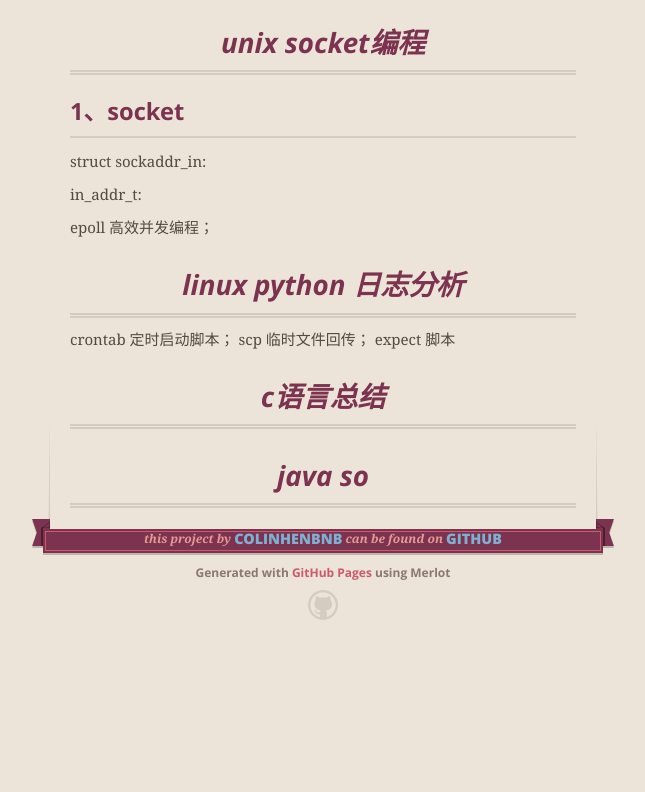
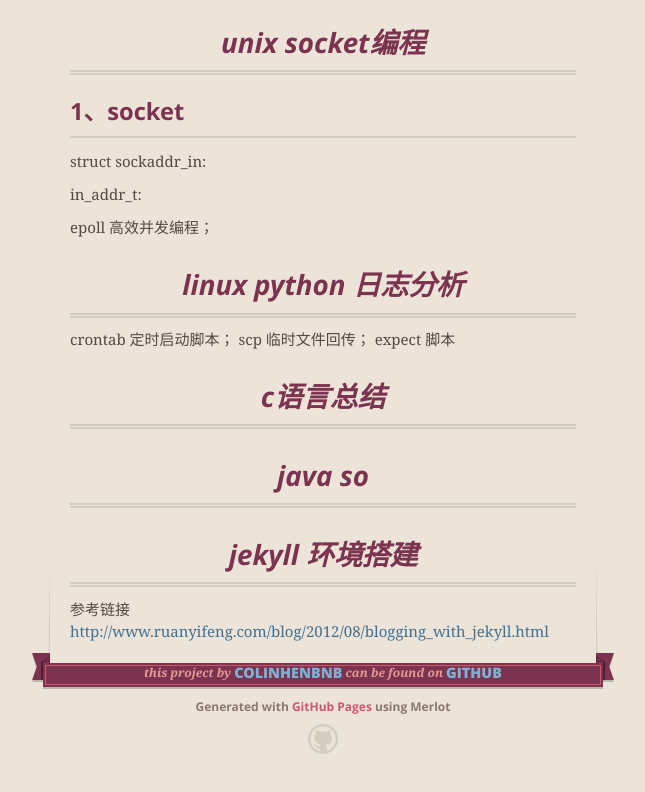
Before and after one commit to colinhenbnb/tmpblog.github.so, a plain HTML site: page index.html in a window 1280 px wide. Shown: the part 1206-1998 px from the top of the page, without its empty margins (317-962 px from the left). Before the commit the page ends 1866 px from the top, so only its background shows below. Drawn offline with nearby package versions, Linux system fonts and the light colour scheme.

```diff
--- a/index.html
+++ b/index.html
@@ -110,6 +110,11 @@ expect 脚本</p>
 
 <h3>
 <a id="java-so" class="anchor" href="#java-so" aria-hidden="true"><span aria-hidden="true" class="octicon octicon-link"></span></a>java so</h3>
+
+<h3>
+<a id="jekyll-环境搭建" class="anchor" href="#jekyll-%E7%8E%AF%E5%A2%83%E6%90%AD%E5%BB%BA" aria-hidden="true"><span aria-hidden="true" class="octicon octicon-link"></span></a>jekyll 环境搭建</h3>
+
+<p>参考链接 <a href="http://www.ruanyifeng.com/blog/2012/08/blogging_with_jekyll.html">http://www.ruanyifeng.com/blog/2012/08/blogging_with_jekyll.html</a></p>
       </section>
 
       <footer>
--- a/params.json
+++ b/params.json
@@ -1,6 +1,6 @@
 {
   "name": "Tmpblog.GitHub.so",
   "tagline": "jekyll is not ok; but i need to write sth about my job",
-  "body": "### Welcome colinhe blog.\r\n由于jekyll 环境还没整好，而我又迫不及待的需求，记录平时工作学习遇到的问题，暂且用此方式记录了\r\n\r\n### mac iterm 环境配置\r\nwindows下一直使用xshell,特别喜欢xshell支持的快捷键输入密码，当然mac下有破解版的secureCRT，但是蛋疼的界面看起来太杂乱了，还是iterm使用起来精简清晰；习惯了使用xshell，当然需要把iterm配置成xshell工作模式啦\r\n#### 1、官网下载iterm2,并安装；\r\n#### 2、配置快捷键\r\n\r\n将快捷键配置为存储的机器名或者对应机器名的几个常用密码，（机器名：shift+F1..n,密码F1..n）使用起来特别方便；\r\n\r\n\tcommand+O打开profile编辑界面；\t\r\n\t创建新的profile或者修改default profile；\r\n\t选择key选项；里面配置对应的快捷键（切记action 选择send text,\\n 标示换行）对应的操作即可\r\n\t\r\n好啦，关闭之后在iterm键入快捷键，即可输入对应的text;\r\n\r\n#### 3、session clone\r\niterm其实并不支持session clone;command+t只能是复制窗口，在办公时候登入relay需要重复输入token密码（一个密码只能输入一次，一般人我不告诉他），也是醉醉的；\r\n\r\n但是，可以用另外的方法替换session clone 的模式；参考：http://www.cnblogs.com/rollenholt/p/4531199.html\r\n\r\n     在~/.ssh里面创建一个config文件\r\n     输入： host *\r\n           ControlMaster auto\r\n           ControlPath ~/.ssh/master-%r@%h:%p\r\n           \r\n这样command + t 即可复制session了\r\n\r\n\r\n\r\n### unix socket编程\r\n#### 1、socket\r\n\r\nstruct sockaddr_in:\r\n\r\nin_addr_t:\r\n\r\nepoll 高效并发编程；\r\n\r\n### linux python 日志分析\r\ncrontab 定时启动脚本；\r\nscp 临时文件回传；\r\nexpect 脚本\r\n\r\n### c语言总结\r\n\r\n\r\n### java so\r\n\r\n",
+  "body": "### Welcome colinhe blog.\r\n由于jekyll 环境还没整好，而我又迫不及待的需求，记录平时工作学习遇到的问题，暂且用此方式记录了\r\n\r\n### mac iterm 环境配置\r\nwindows下一直使用xshell,特别喜欢xshell支持的快捷键输入密码，当然mac下有破解版的secureCRT，但是蛋疼的界面看起来太杂乱了，还是iterm使用起来精简清晰；习惯了使用xshell，当然需要把iterm配置成xshell工作模式啦\r\n#### 1、官网下载iterm2,并安装；\r\n#### 2、配置快捷键\r\n\r\n将快捷键配置为存储的机器名或者对应机器名的几个常用密码，（机器名：shift+F1..n,密码F1..n）使用起来特别方便；\r\n\r\n\tcommand+O打开profile编辑界面；\t\r\n\t创建新的profile或者修改default profile；\r\n\t选择key选项；里面配置对应的快捷键（切记action 选择send text,\\n 标示换行）对应的操作即可\r\n\t\r\n好啦，关闭之后在iterm键入快捷键，即可输入对应的text;\r\n\r\n#### 3、session clone\r\niterm其实并不支持session clone;command+t只能是复制窗口，在办公时候登入relay需要重复输入token密码（一个密码只能输入一次，一般人我不告诉他），也是醉醉的；\r\n\r\n但是，可以用另外的方法替换session clone 的模式；参考：http://www.cnblogs.com/rollenholt/p/4531199.html\r\n\r\n     在~/.ssh里面创建一个config文件\r\n     输入： host *\r\n           ControlMaster auto\r\n           ControlPath ~/.ssh/master-%r@%h:%p\r\n           \r\n这样command + t 即可复制session了\r\n\r\n\r\n\r\n### unix socket编程\r\n#### 1、socket\r\n\r\nstruct sockaddr_in:\r\n\r\nin_addr_t:\r\n\r\nepoll 高效并发编程；\r\n\r\n### linux python 日志分析\r\ncrontab 定时启动脚本；\r\nscp 临时文件回传；\r\nexpect 脚本\r\n\r\n### c语言总结\r\n\r\n\r\n### java so\r\n\r\n\r\n### jekyll 环境搭建\r\n参考链接 http://www.ruanyifeng.com/blog/2012/08/blogging_with_jekyll.html\r\n",
   "note": "Don't delete this file! It's used internally to help with page regeneration."
 }
```
